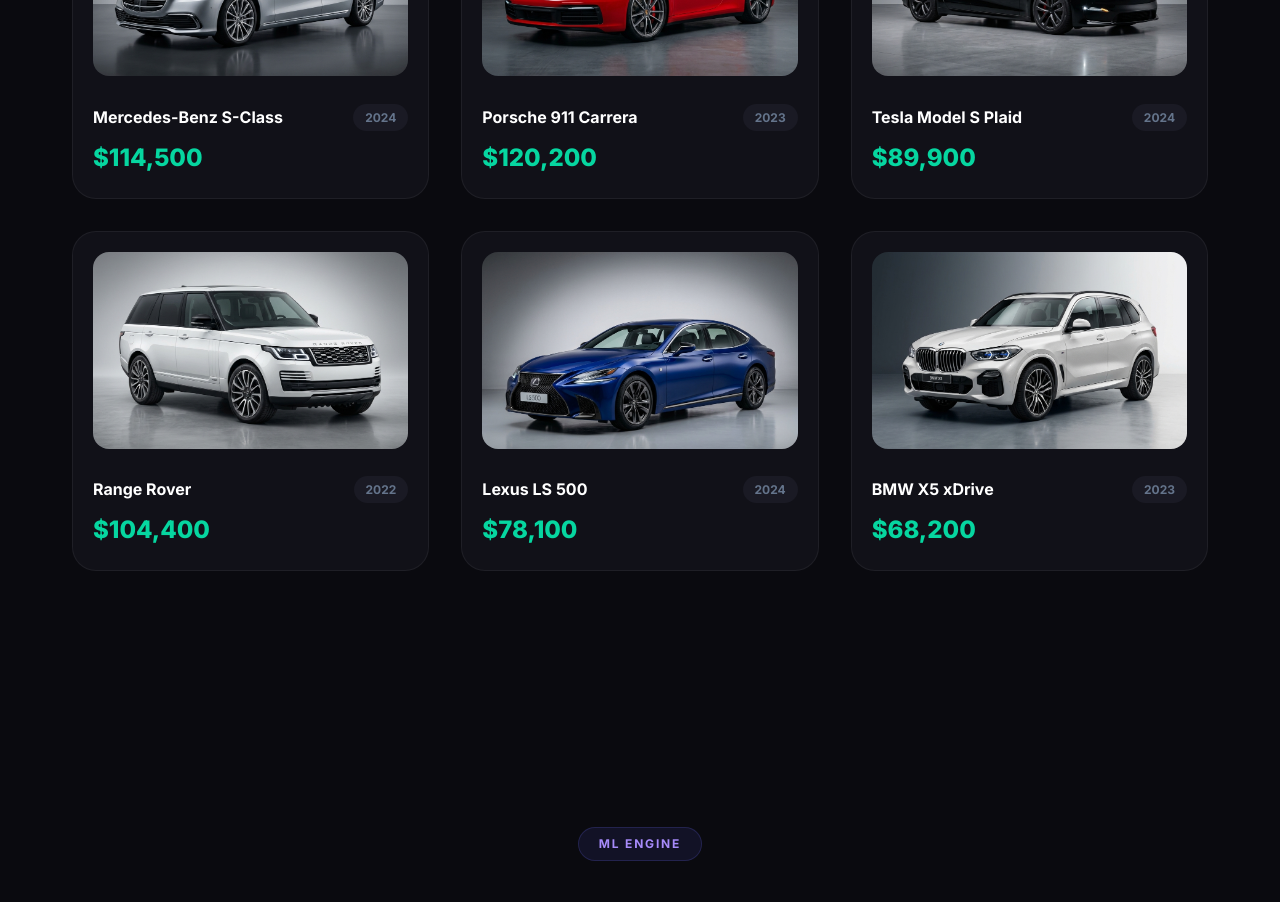
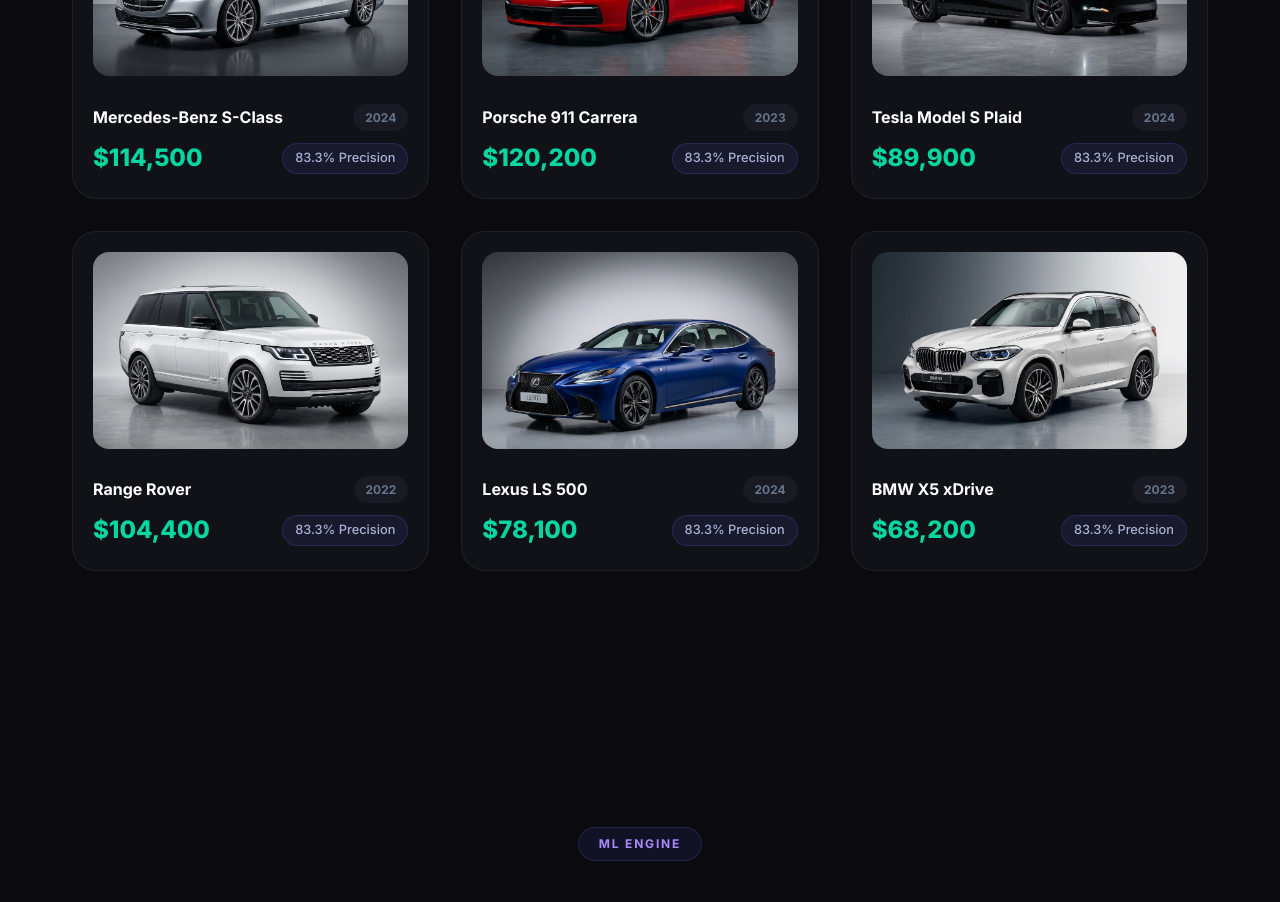
Before and after one commit to mohamedtalaat2003/CarPrice-Microservices, a React (Vite) app in the folder frontend/: page / in a window 1280 px wide. Shown: the part 1560-2462 px from the top of the page. Built offline with nearby package versions, Linux system fonts and the light colour scheme.

Commit message:
UI Update: Added model precision badge to CarCard

```diff
--- a/frontend/src/components/ui/CarCard.tsx
+++ b/frontend/src/components/ui/CarCard.tsx
@@ -9,7 +9,10 @@
                 <h4 className="car-brand">{car.brand}</h4>
                 <span className="car-year">{car.year}</span>
             </div>
-            <div className="car-price">{car.price}</div>
+            <div className="car-price" style={{ display: 'flex', justifyContent: 'space-between', alignItems: 'center' }}>
+                <span>{car.price}</span>
+                <span style={{ fontSize: '0.8rem', color: '#a8b2d1', fontWeight: 500, background: 'rgba(99, 102, 241, 0.1)', border: '1px solid rgba(99, 102, 241, 0.2)', padding: '0.25rem 0.75rem', borderRadius: '1rem' }}>83.3% Precision</span>
+            </div>
         </div>
     );
 };
```
